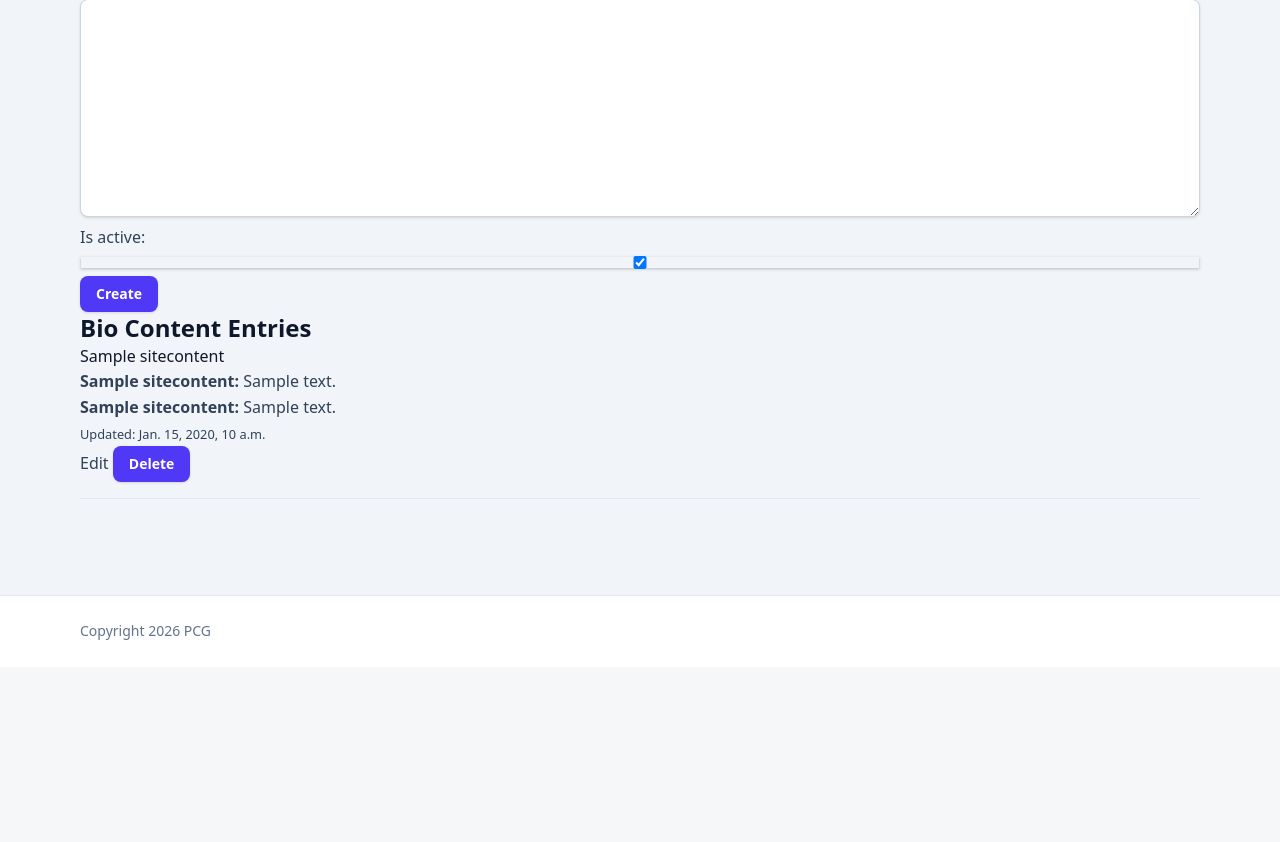
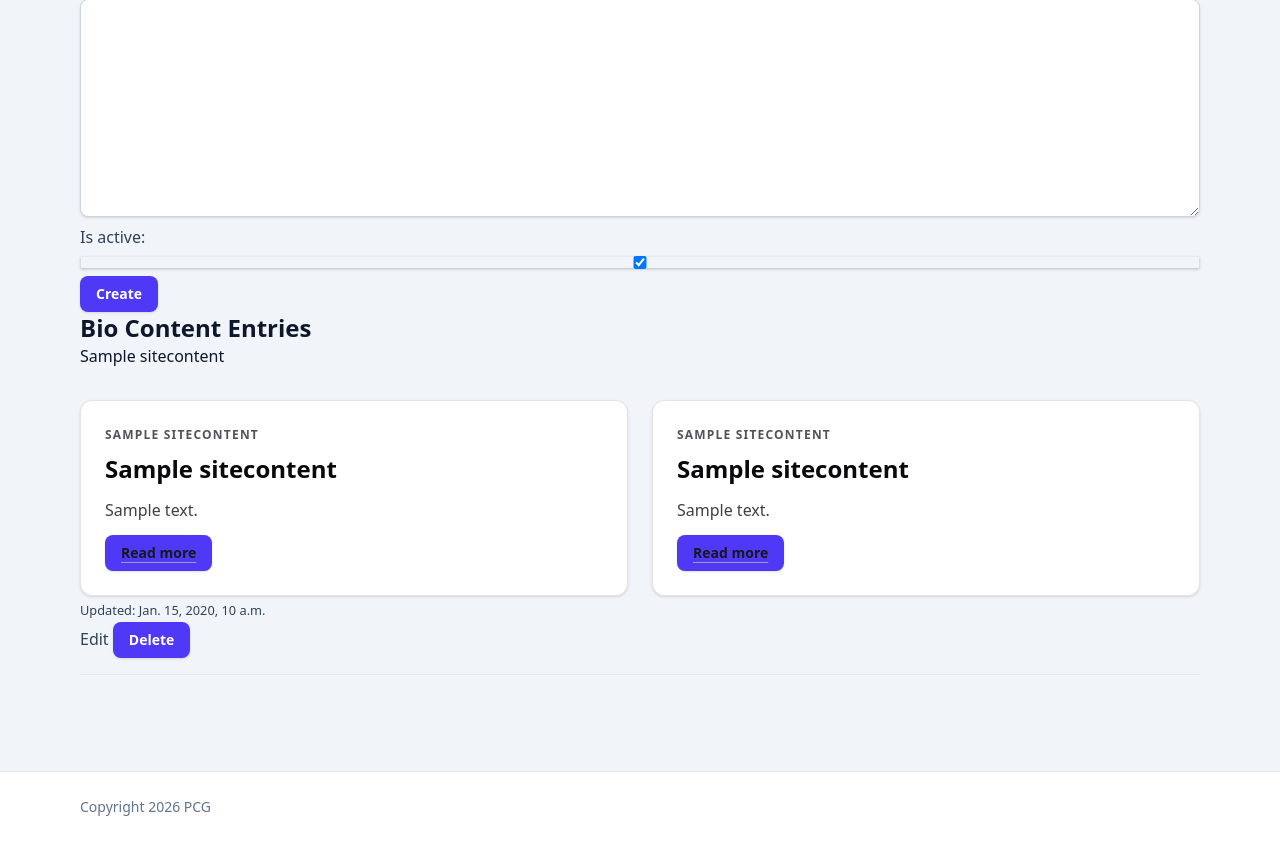
Before and after one commit to Visdomoyat/PCG_backend, a Django app: page /biography/ in a window 1280 px wide. Shown: the part 702-1544 px from the top of the page. Before the commit the page ends 1342 px from the top, so only its background shows below. Run offline with Django 5.2, Linux system fonts and the light colour scheme; a user stored in the database is signed in; tables that the repository leaves empty hold one stand-in row (values such as "Sample post"); style sheets or scripts are compiled from the project's sources.

Commit message:
Implement unique slug generation for SiteContent and Story models; enhance contentAdmin template with improved layout and toggle functionality for biographies.

```diff
--- a/content_app/models.py
+++ b/content_app/models.py
@@ -37,9 +37,18 @@ class SiteContent(models.Model):
         verbose_name = "Site Content"
         verbose_name_plural = "Site Content"
 
+    def _generate_unique_slug(self):
+        base_slug = slugify(self.title) or "site-content"
+        slug_candidate = base_slug
+        suffix = 2
+        while SiteContent.objects.exclude(pk=self.pk).filter(slug=slug_candidate).exists():
+            slug_candidate = f"{base_slug}-{suffix}"
+            suffix += 1
+        return slug_candidate
+
     def save(self, *args, **kwargs):
         if not self.slug:
-            self.slug = slugify(self.title)
+            self.slug = self._generate_unique_slug()
         super().save(*args, **kwargs)
 
     def __str__(self):
@@ -68,9 +77,18 @@ class Story(models.Model):
     class Meta:
         ordering = ["sort_order", "-published_at", "-created_at"]
 
+    def _generate_unique_slug(self):
+        base_slug = slugify(self.title) or "story"
+        slug_candidate = base_slug
+        suffix = 2
+        while Story.objects.exclude(pk=self.pk).filter(slug=slug_candidate).exists():
+            slug_candidate = f"{base_slug}-{suffix}"
+            suffix += 1
+        return slug_candidate
+
     def save(self, *args, **kwargs):
         if not self.slug:
-            self.slug = slugify(self.title)
+            self.slug = self._generate_unique_slug()
         super().save(*args, **kwargs)
 
     def __str__(self):
--- a/content_app/templates/contentAdmin.html
+++ b/content_app/templates/contentAdmin.html
@@ -30,8 +30,41 @@
             {% for entry in entries %}
                 <article>
                     <h3>{{ entry.title }}</h3>
-                    <p><strong>{{ entry.personal_title }}:</strong> {{ entry.personal_bio }}</p>
-                    <p><strong>{{ entry.professional_title }}:</strong> {{ entry.professional_bio }}</p>
+                    <div class="mt-8 grid gap-6 md:grid-cols-2">
+                        <article class="rounded-xl border border-zinc-200 bg-white p-6 shadow-sm">
+                            <p class="mb-2 text-xs font-semibold uppercase tracking-widest text-zinc-600">
+                                {{ entry.personal_title }}
+                            </p>
+                            <h2 class="mb-3 text-2xl font-bold text-zinc-950">{{ entry.personal_title }}</h2>
+                            <p
+                                class="text-zinc-700 bio-text"
+                                style="display:-webkit-box; -webkit-line-clamp:4; -webkit-box-orient:vertical; overflow:hidden;"
+                                data-expanded="false"
+                            >
+                                {{ entry.personal_bio }}
+                            </p>
+                            <button type="button" class="mt-3 text-sm font-semibold text-zinc-900 underline decoration-zinc-400 underline-offset-4 hover:decoration-zinc-900 bio-toggle">
+                                Read more
+                            </button>
+                        </article>
+
+                        <article class="rounded-xl border border-zinc-200 bg-white p-6 shadow-sm">
+                            <p class="mb-2 text-xs font-semibold uppercase tracking-widest text-zinc-600">
+                                {{ entry.professional_title }}
+                            </p>
+                            <h2 class="mb-3 text-2xl font-bold text-zinc-950">{{ entry.professional_title }}</h2>
+                            <p
+                                class="text-zinc-700 bio-text"
+                                style="display:-webkit-box; -webkit-line-clamp:4; -webkit-box-orient:vertical; overflow:hidden;"
+                                data-expanded="false"
+                            >
+                                {{ entry.professional_bio }}
+                            </p>
+                            <button type="button" class="mt-3 text-sm font-semibold text-zinc-900 underline decoration-zinc-400 underline-offset-4 hover:decoration-zinc-900 bio-toggle">
+                                Read more
+                            </button>
+                        </article>
+                    </div>
                     <p><small>Updated: {{ entry.updated_at }}</small></p>
                     <a href="{% url 'editSiteContent' entry.slug %}">Edit</a>
                     <form method="post" action="{% url 'deleteSiteContent' entry.slug %}" style="display:inline;">
@@ -46,4 +79,28 @@
         {% endif %}
     </div>
 </div>
+<script>
+    document.querySelectorAll(".bio-toggle").forEach(function (button) {
+        button.addEventListener("click", function () {
+            const bioText = button.previousElementSibling;
+            const expanded = bioText.dataset.expanded === "true";
+
+            if (expanded) {
+                bioText.style.display = "-webkit-box";
+                bioText.style.WebkitLineClamp = "4";
+                bioText.style.WebkitBoxOrient = "vertical";
+                bioText.style.overflow = "hidden";
+                bioText.dataset.expanded = "false";
+                button.textContent = "Read more";
+            } else {
+                bioText.style.display = "block";
+                bioText.style.WebkitLineClamp = "unset";
+                bioText.style.WebkitBoxOrient = "unset";
+                bioText.style.overflow = "visible";
+                bioText.dataset.expanded = "true";
+                button.textContent = "Show less";
+            }
+        });
+    });
+</script>
 {% endblock %}
```
